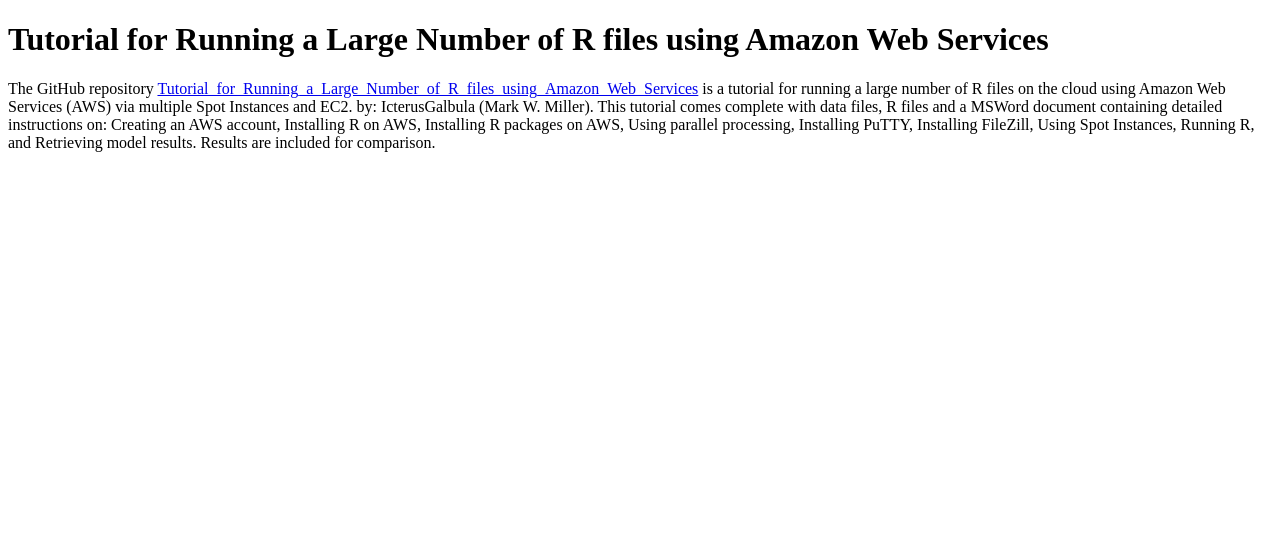
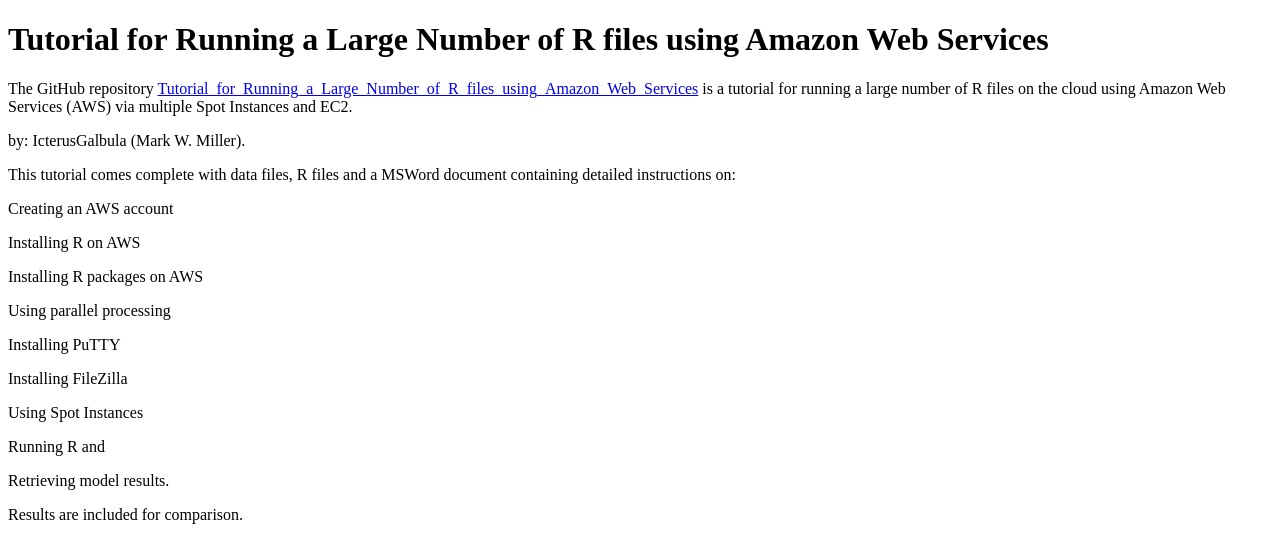
Before and after one commit to IcterusGalbula/Tutorial-for-Running-a-Large-Number-of-R-files-using-Amazon-Web-Services, a plain HTML site: page index.html in a window 1280 px wide. Drawn offline with Linux system fonts and the light colour scheme.

Commit message:
Update index.html

```diff
--- a/index.html
+++ b/index.html
@@ -3,31 +3,31 @@
 <body>
 
 <h1>Tutorial for Running a Large Number of R files using Amazon Web Services</h1>
-<p>The GitHub repository <a href=https://github.com/IcterusGalbula/Tutorial_for_Running_a_Large_Number_of_R_files_using_Amazon_Web_Services>Tutorial_for_Running_a_Large_Number_of_R_files_using_Amazon_Web_Services</a> is a tutorial for running a large number of R files on the cloud using Amazon Web Services (AWS) via multiple Spot Instances and EC2.
+<p>The GitHub repository <a href=https://github.com/IcterusGalbula/Tutorial_for_Running_a_Large_Number_of_R_files_using_Amazon_Web_Services>Tutorial_for_Running_a_Large_Number_of_R_files_using_Amazon_Web_Services</a> is a tutorial for running a large number of R files on the cloud using Amazon Web Services (AWS) via multiple Spot Instances and EC2.</p>
 
-    by: IcterusGalbula (Mark W. Miller).
+<p>by: IcterusGalbula (Mark W. Miller).</p>
 
-    This tutorial comes complete with data files, R files and a MSWord document containing detailed instructions on:
+<p>This tutorial comes complete with data files, R files and a MSWord document containing detailed instructions on:</p>
 
-    Creating an AWS account,
+<p>Creating an AWS account</p>
 
-    Installing R on AWS,
+<p>Installing R on AWS</p>
 
-    Installing R packages on AWS,
+<p>Installing R packages on AWS</p>
 
-    Using parallel processing,
+<p>Using parallel processing</p>
 
-    Installing PuTTY,
+<p>Installing PuTTY</p>
 
-    Installing FileZill,
+<p>Installing FileZilla</p>
 
-    Using Spot Instances,
+<p>Using Spot Instances</p>
 
-    Running R,
+<p>Running R and</p>
 
-    and Retrieving model results.
+<p>Retrieving model results.</p>
 
-    Results are included for comparison.</p>
+<p>Results are included for comparison.</p>
 
 </body>
 </html>
```
